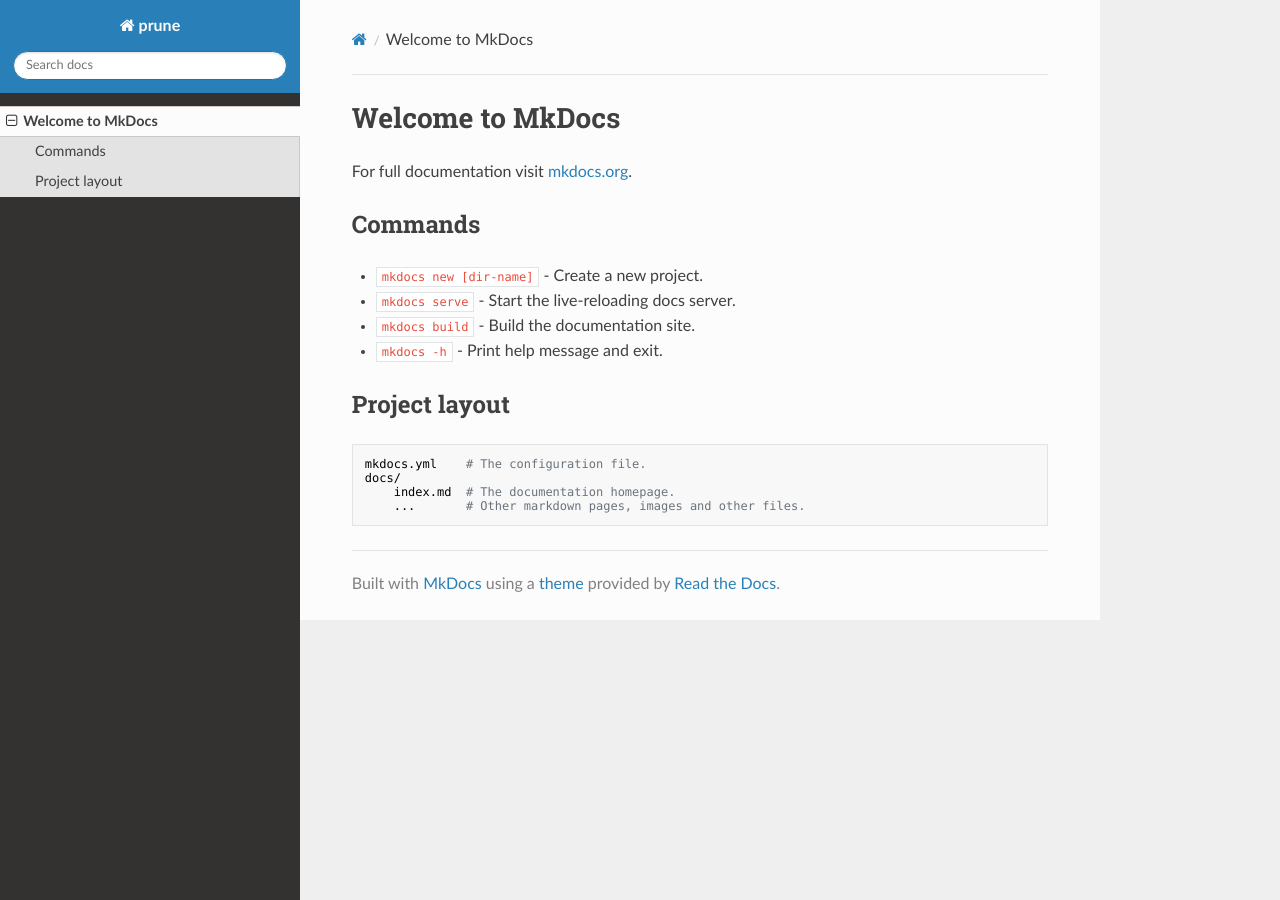
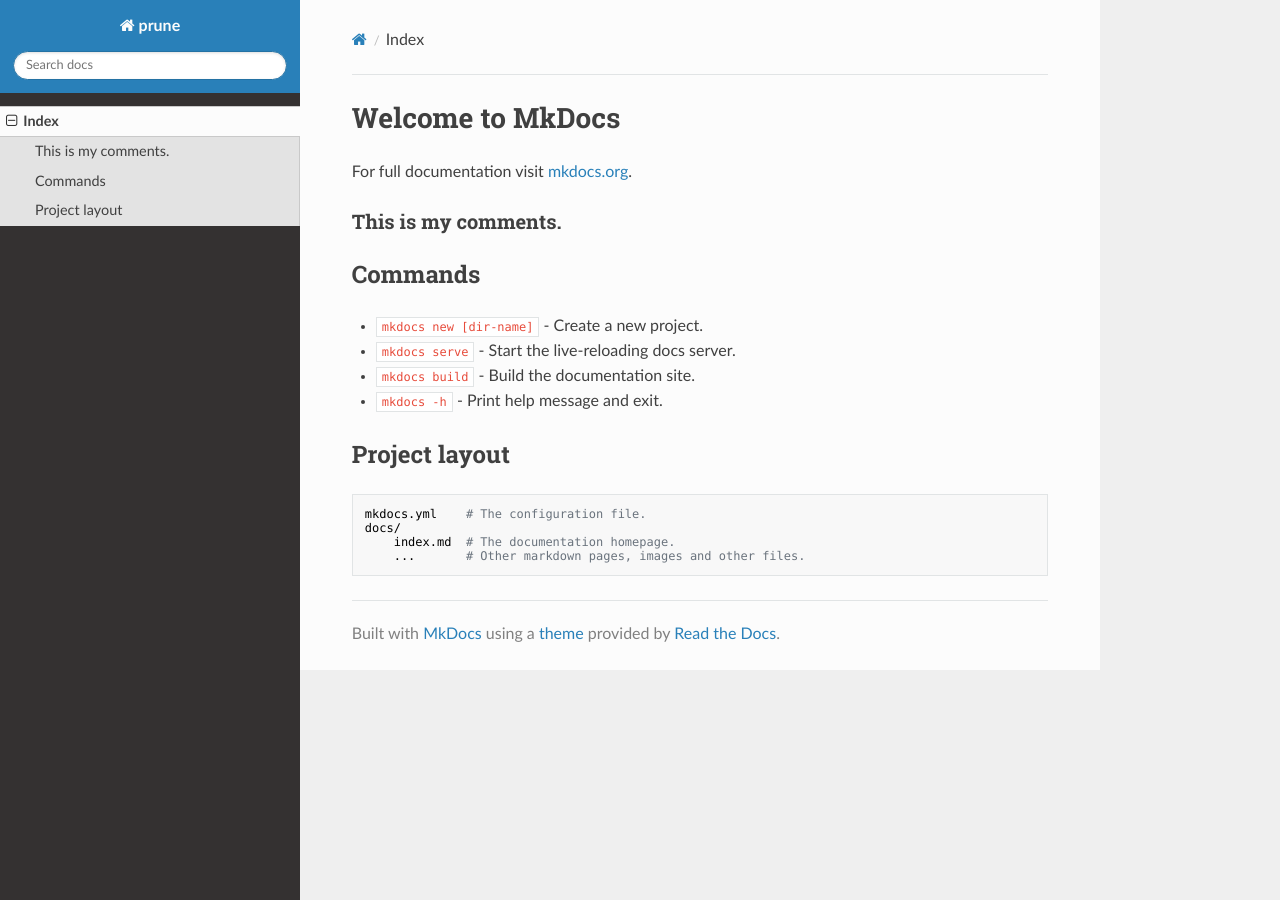
Before and after one commit to Sebastiencreoff/test_mkdocs, an MkDocs documentation site: the page built from docs/index.md, in a window 1280 px wide. Built offline with MkDocs 1.6.1, drawn with Linux system fonts in a browser that asks for light colours; nearby versions of some CDN libraries.

Commit message:
comments

```diff
--- a/docs/index.md
+++ b/docs/index.md
@@ -1,6 +1,8 @@
 # Welcome to MkDocs
 
 For full documentation visit [mkdocs.org](https://www.mkdocs.org).
+
+### This is my comments.
 
 ## Commands
 
--- a/mkdocs.yml
+++ b/mkdocs.yml
@@ -1,3 +1,5 @@
 site_name: prune
 nav:
+        - Index: index.md
+
 theme: readthedocs
```
Also changed, not shown: docs/readme.md (added, +2 -0 lines).
